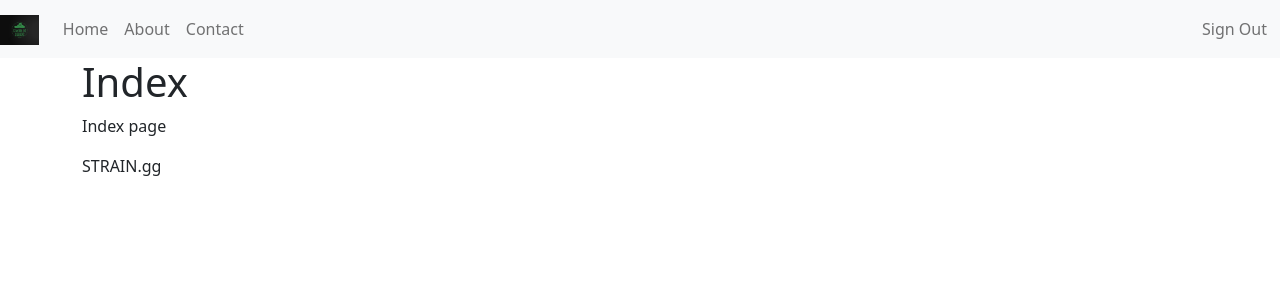
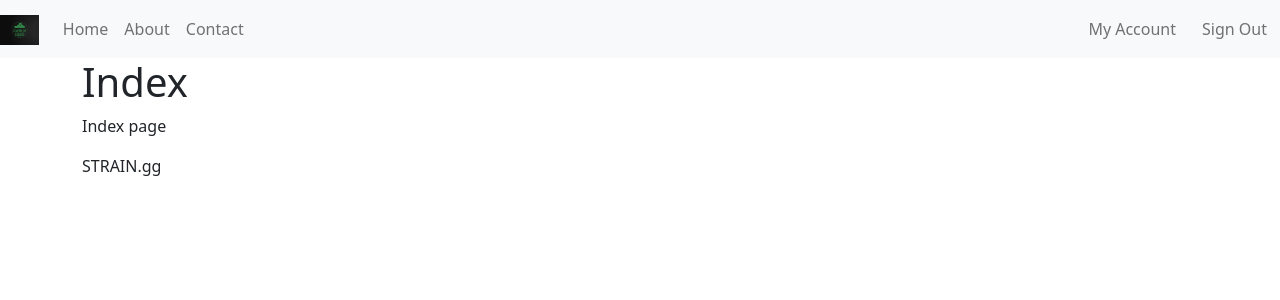
Before and after one commit to ZeroDayPoke/STRAIN.gg_Clouds, a Flask app: page /clouds/ in a window 1280 px wide. Shown: the top 300 px of the page. Run offline with Flask 3, Linux system fonts and the light colour scheme; a user stored in the database is signed in; tables that the repository leaves empty hold one stand-in row (values such as "Sample post"); some libraries are stand-ins or nearby versions.

Commit message:
unique user account page

```diff
--- a/app/routes/web_routes.py
+++ b/app/routes/web_routes.py
@@ -101,3 +101,23 @@ def signout():
     logout_user()
     flash('Successfully logged out.')
     return redirect(url_for('web_routes.index'))
+
+
+@web_routes.route('/account/<string:user_id>', methods=['GET'], strict_slashes=False)
+@login_required
+def account(user_id):
+    """Return the account page for the specified user"""
+    if current_user.id == user_id:
+        # Fetch user data
+        user_account = storage.get(user.User, user_id)
+
+        # Fetch the favorite strains
+        favorite_strains = user_account.favorite_strains
+
+        # Render the account page with the user's email and favorite strains
+        return render_template('account.html',
+                               email=user_account.email,
+                               favorite_strains=favorite_strains)
+    else:
+        flash('You do not have permission to access this page.')
+        return redirect(url_for('web_routes.index'))
--- a/app/templates/base.html
+++ b/app/templates/base.html
@@ -25,9 +25,12 @@
 		<header>
 			<nav class="navbar navbar-expand-lg navbar-light bg-light">
 				<a class="navbar-brand" href="#">
-					<img src="{{ url_for('static', filename='images/header.png') }}" alt="Logo" width="auto" height="30">
+					<img src="{{ url_for('static', filename='images/header.png') }}"
+					alt="Logo" width="auto" height="30">
 				</a>
-				<button class="navbar-toggler" type="button" data-toggle="collapse" data-target="#navbarSupportedContent" aria-controls="navbarSupportedContent" aria-expanded="false" aria-label="Toggle navigation">
+				<button class="navbar-toggler" type="button" data-toggle="collapse"
+				data-target="#navbarSupportedContent" aria-controls="navbarSupportedContent"
+				aria-expanded="false" aria-label="Toggle navigation">
 					<span class="navbar-toggler-icon"></span>
 				</button>
 				<div class="collapse navbar-collapse" id="navbarSupportedContent">
@@ -52,6 +55,9 @@
 							</li>
 						{% else %}
 							<li class="nav-item">
+								<a class="nav-link" href="{{ url_for('web_routes.account', user_id=current_user.id) }}">My Account</a>
+							</li>
+							<li class="nav-item">
 								<a class="nav-link" href="/clouds/signout">Sign Out</a>
 							</li>
 						{% endif %}
```
Also changed, not shown: app/templates/account.html (added, +14 -0 lines). Lines whose indentation alone changed are shown as unchanged.
